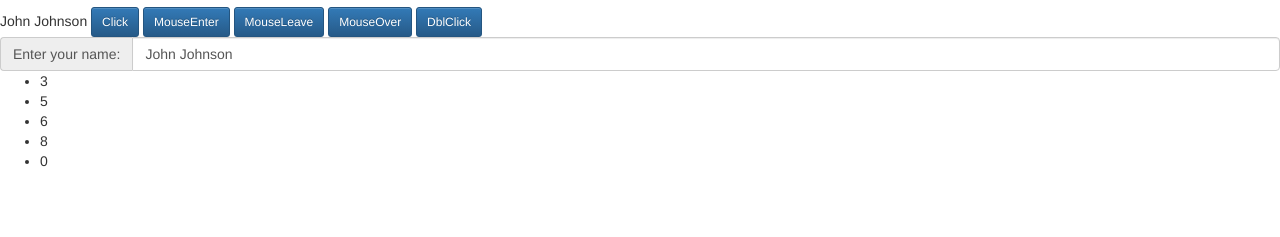
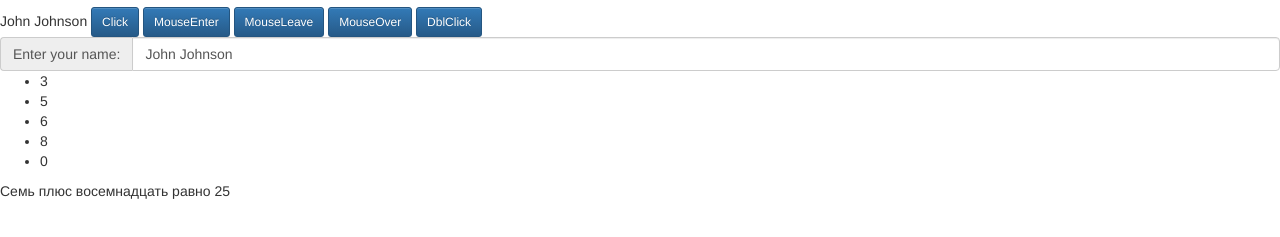
Before and after one commit to AlexSib99/radio-crud-app, a website: page src/views/list.html in a window 1280 px wide. Shown: the part 115-352 px from the top of the page. Drawn offline with nearby package versions, Linux system fonts and the light colour scheme; files whose address does not match are found by name.

Commit message:
add ng-init example to /list page

```diff
--- a/src/views/list.html
+++ b/src/views/list.html
@@ -56,6 +56,10 @@
           <li ng-repeat="num in numbers">{{ num }}</li>
        </ul>
     </div>
+    <div ng-init="someText = 'Семь плюс восемнадцать равно'; x = 7; y = 18">
+      {{ someText }}
+      {{ x + y }}
+    </div>
     <script src="/static/list.js"></script>
 </body>
 </html>
```
